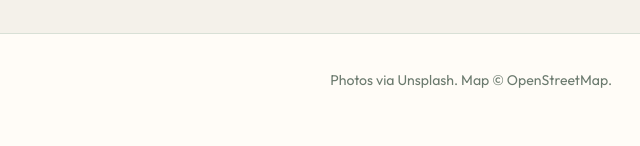
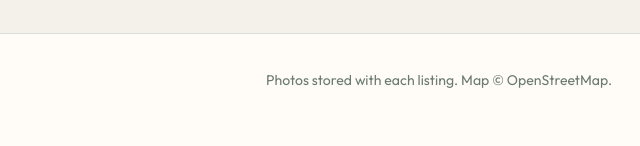
Before and after one commit to davidjay13/herdlist, a website: page public/index.html in a window 1280 px wide. Shown: the part 1771-1917 px from the top of the page, 640-1280 px from the left. Drawn offline with nearby package versions, Linux system fonts and the light colour scheme; no server answers.

Commit message:
Load listing photo uploader

```diff
--- a/public/index.html
+++ b/public/index.html
@@ -49,7 +49,7 @@
         <div>Selling cattle online. Connecting buyers and sellers nationwide.</div>
       </div>
       <div>
-        Photos via Unsplash. Map © OpenStreetMap.
+        Photos stored with each listing. Map © OpenStreetMap.
       </div>
     </footer>
     <div class="toast" id="toast"></div>
@@ -57,6 +57,7 @@
     <script src="https://unpkg.com/leaflet@1.9.4/dist/leaflet.js"></script>
     <script src="js/data.js"></script>
     <script src="js/client.js"></script>
+    <script src="js/photos.js"></script>
     <script>
       (function () {
         function patch() {
```
